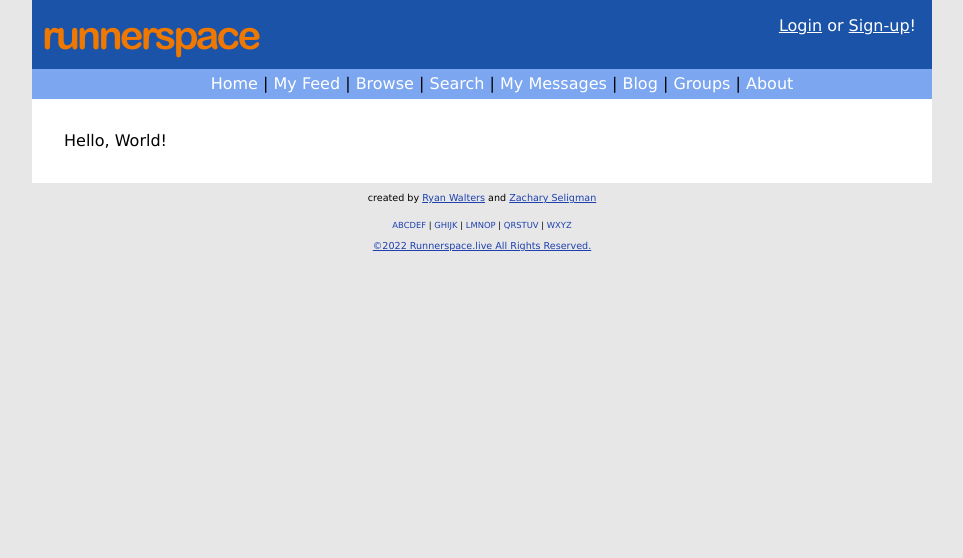
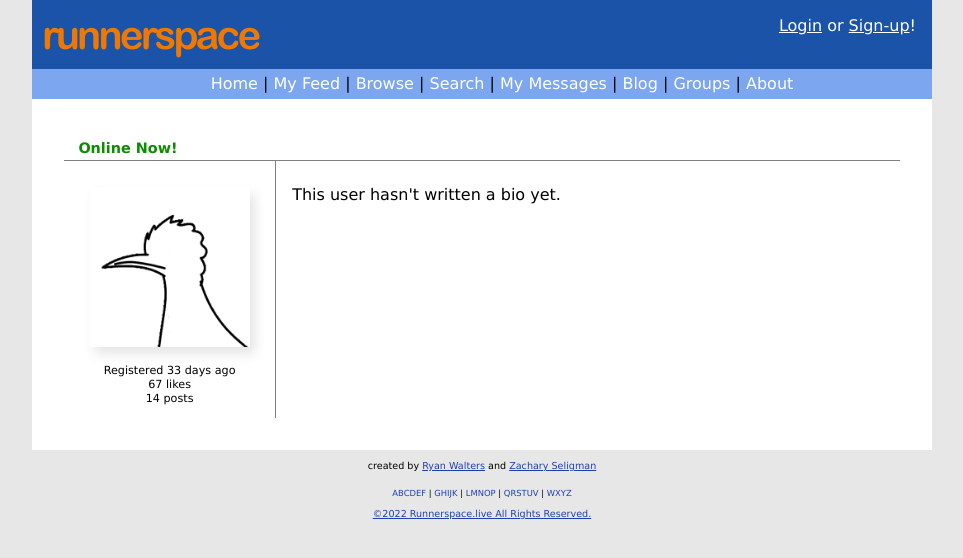
Before and after one commit to Xevion/runnerspace, a Python web app: template templates/pages/user.html in a window 1280 px wide. Shown: the top 558 px of the page, without its empty margins (158-1121 px from the left). Run offline with Jinja, Linux system fonts and the light colour scheme; the template is opened without the code that fills it, so the values that code supplies are empty.

Commit message:
Develop essential user profile template

```diff
--- a/static/styles.css
+++ b/static/styles.css
@@ -123,4 +123,54 @@ form button {
   margin: 0 auto;
 }
 
+.profile-title {
+  display: block;
+  border-bottom: 1px solid grey;
+  width: 100%;
+}
+.profile-title .profile-username {
+  font-size: 1.5em;
+  font-weight: bold;
+}
+.profile-title .profile-timestamp {
+  padding-left: 1em;
+  font-size: 0.9em;
+}
+.profile-title .profile-timestamp.offline {
+  color: dimgrey;
+}
+.profile-title .profile-timestamp.online {
+  color: #0C8C00;
+  font-weight: 600;
+}
+
+.profile-left {
+  padding: 0.8em;
+  width: fit-content;
+  border-right: 1px solid grey;
+}
+.profile-left .profile-details {
+  font-size: 0.7em;
+  text-align: center;
+}
+.profile-left .profile-picture {
+  margin: 0.8em;
+  max-width: 10em;
+  max-height: 10em;
+  filter: drop-shadow(5px 7px 6px rgba(0, 0, 0, 0.1));
+}
+
+.profile-bio, .profile-left {
+  display: inline-block;
+}
+
+.profile-lower {
+  display: flex;
+  white-space: nowrap;
+}
+.profile-lower .profile-bio {
+  margin: 0.5em 1em;
+  white-space: normal;
+}
+
 /*# sourceMappingURL=styles.css.map */
--- a/static/styles.scss
+++ b/static/styles.scss
@@ -140,3 +140,60 @@ form {
     margin: 0 auto;
   }
 }
+
+  .profile-title {
+    display: block;
+    border-bottom: 1px solid grey;
+    width: 100%;
+
+    .profile-username {
+      font-size: 1.5em;
+      font-weight: bold;
+    }
+
+    .profile-timestamp {
+      padding-left: 1em;
+      font-size: 0.9em;
+
+      &.offline {
+        color: dimgrey;
+      }
+
+      &.online {
+        color: #0C8C00;
+        font-weight: 600;
+      }
+    }
+  }
+
+  .profile-left {
+    padding: 0.8em;
+    width: fit-content;
+    border-right: 1px solid grey;
+
+    .profile-details {
+      font-size: 0.7em;
+      text-align: center;
+    }
+
+    .profile-picture {
+      margin: 0.8em;
+      max-width: 10em;
+      max-height: 10em;
+      filter: drop-shadow(5px 7px 6px rgb(0 0 0 / 0.1));;
+    }
+  }
+
+  .profile-bio, .profile-left {
+    display: inline-block;
+  }
+
+.profile-lower {
+  display: flex;
+  white-space: nowrap;
+
+  .profile-bio {
+    margin: 0.5em 1em;
+    white-space: normal;
+  }
+}
--- a/templates/pages/user.html
+++ b/templates/pages/user.html
@@ -1 +1,26 @@
 {% extends 'layouts/index.html' %}
+
+{% block content %}
+    <div class="content-inner">
+        <div class="profile-title">
+            <span class="profile-username">{{ user.username }}</span>
+            <span class="profile-timestamp online">Online Now!</span>
+        </div>
+        <div class="profile-lower">
+            <div class="profile-left">
+                <img class="profile-picture" src="{{ url_for('static', filename='default_photo.png') }}" alt="{{ user.username }}'s Profile Picture">
+                <div class="profile-details">
+                    Registered 33 days ago<br>
+                    67 likes<br>
+                    14 posts<br>
+
+                </div>
+            </div>
+            <div class="profile-bio">
+                <p>
+                    This user hasn't written a bio yet.
+                </p>
+            </div>
+        </div>
+    </div>
+{% endblock %}
```
Also changed, not shown: 1 other file.
